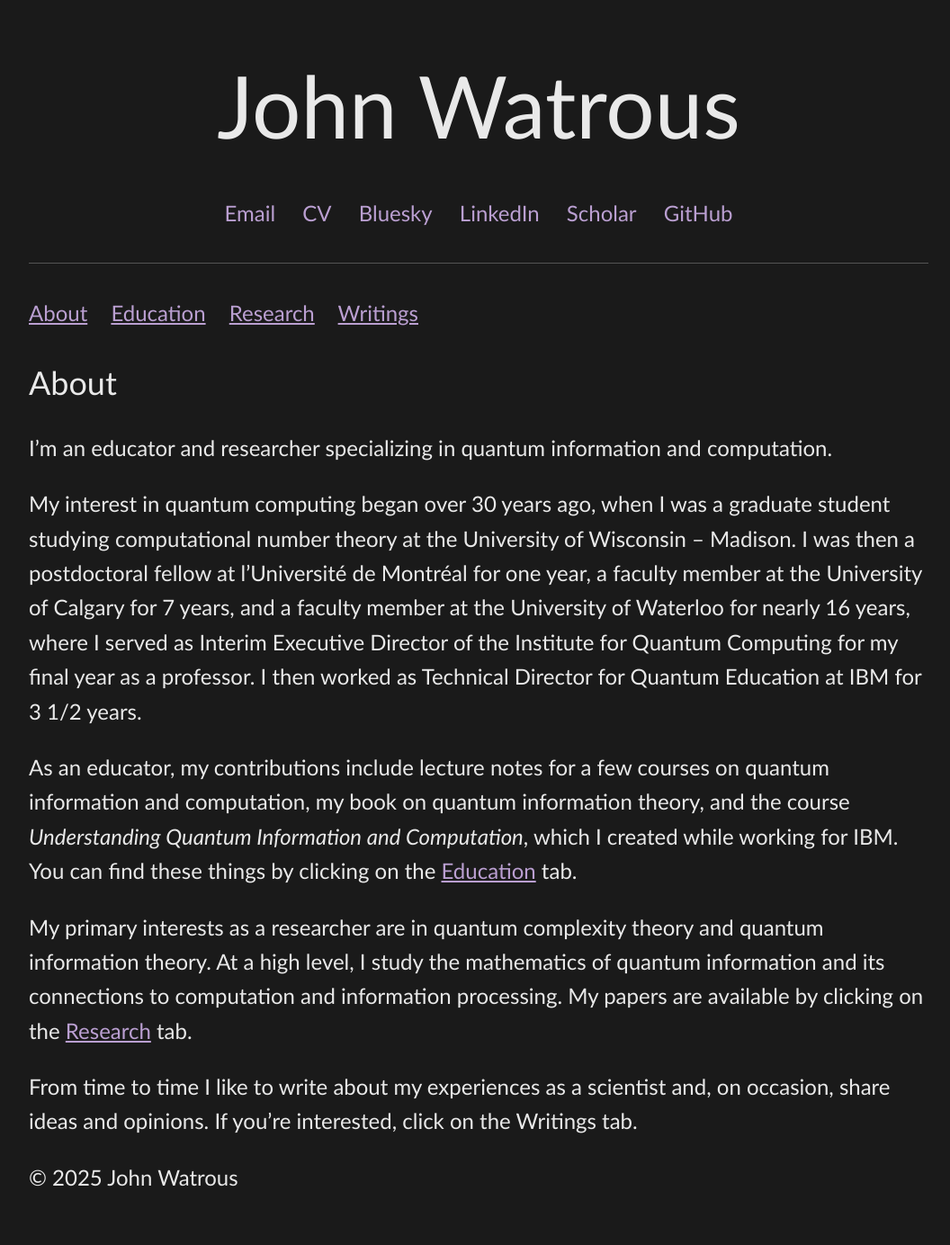
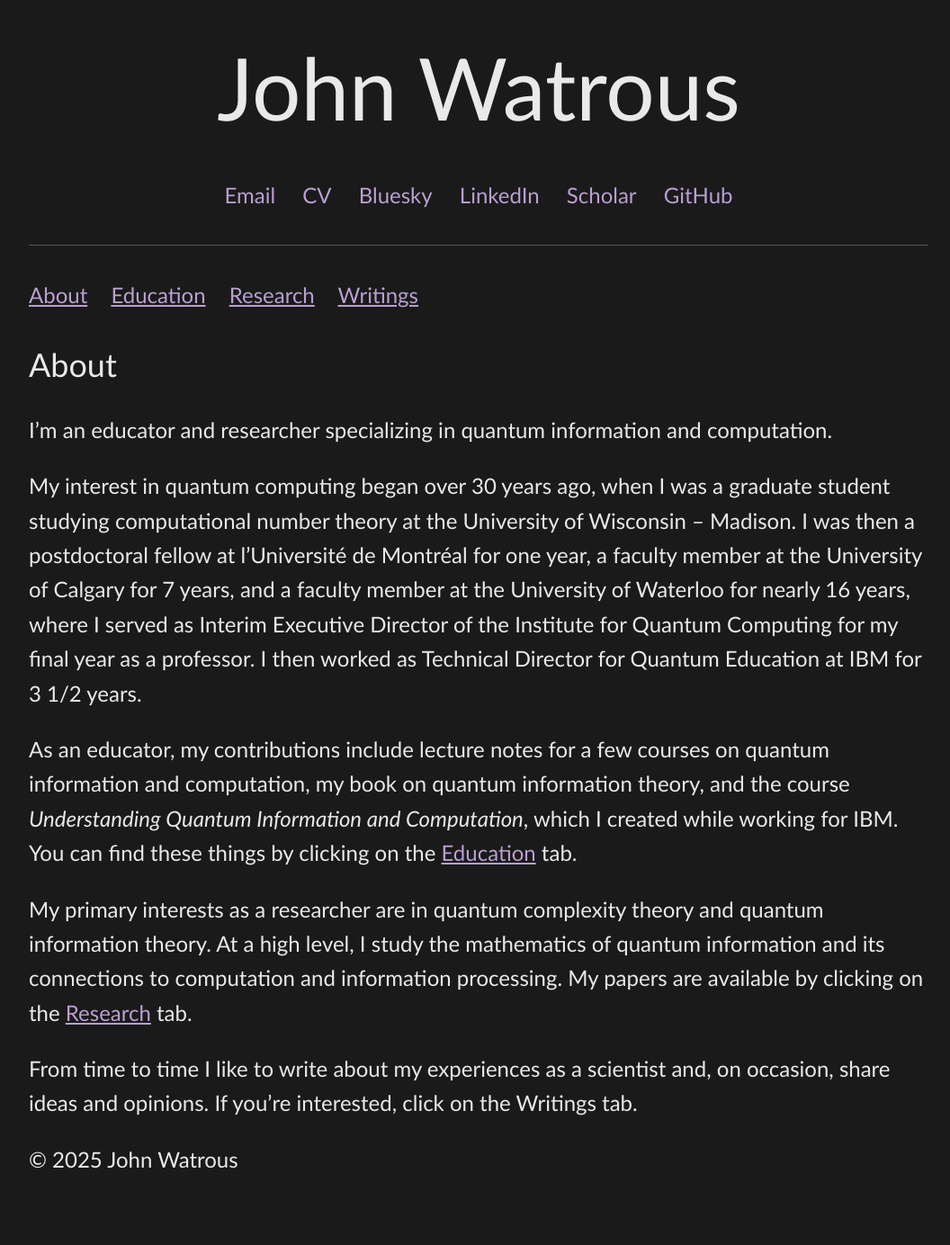
Before and after one commit to jhwatrous/jhwatrous.github.io, a Jekyll site: the page built from index.md, in a window 1280 px wide. Shown: the whole page at 90% size, without its empty margins (108-1164 px from the left). Built offline with Jekyll 4.4.1, drawn with Linux system fonts in a browser that asks for light colours; after the commit the page ends 1344 px from its top, so only the background shows below that.

Commit message:
Revising...

```diff
--- a/assets/css/simple-dark.css
+++ b/assets/css/simple-dark.css
@@ -14,7 +14,7 @@ body {
 .container {
     max-width: 1000px;
     margin: 0 auto;
-    padding: 40px 20px;
+    padding: 20px;
 }
 
 h1, h2, h3 {
```
